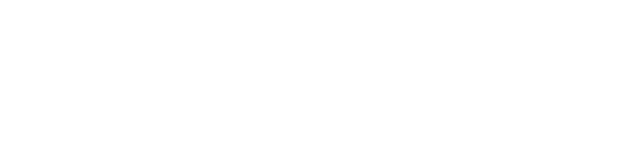
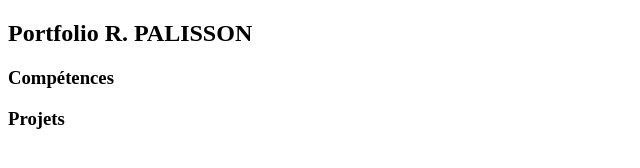
Before and after one commit to RPalisson/projetPortfolioEval, a plain HTML site: page index.html in a window 1280 px wide. Shown: the whole page, without its empty margins (0-640 px from the left). Drawn offline with Linux system fonts and the light colour scheme; a web font is replaced by a local one.

Commit message:
Skeleton of index.html

```diff
--- a/index.html
+++ b/index.html
@@ -2,9 +2,37 @@
 <html lang="en">
 <head>
     <meta charset="UTF-8">
+
+    <link rel="preconnect" href="https://fonts.googleapis.com">
+    <link rel="preconnect" href="https://fonts.gstatic.com" crossorigin>
+    <link href="https://fonts.googleapis.com/css2?family=Flamenco:wght@300;400&family=Nobile:ital,wght@0,400;0,500;0,700;1,400;1,500;1,700&display=swap" rel="stylesheet">
+
     <title>Portfolio</title>
 </head>
 <body>
+    <header>
+        <h2>
+            Portfolio R. PALISSON
+        </h2>
+    </header>
+
+    <main>
+        <article>
+            <h3>
+                Compétences
+            </h3>
+        </article>
+
+        <article>
+            <h3>
+                Projets
+            </h3>
+        </article>
+    </main>
+
+    <footer>
+
+    </footer>
 
 </body>
 </html>
```
